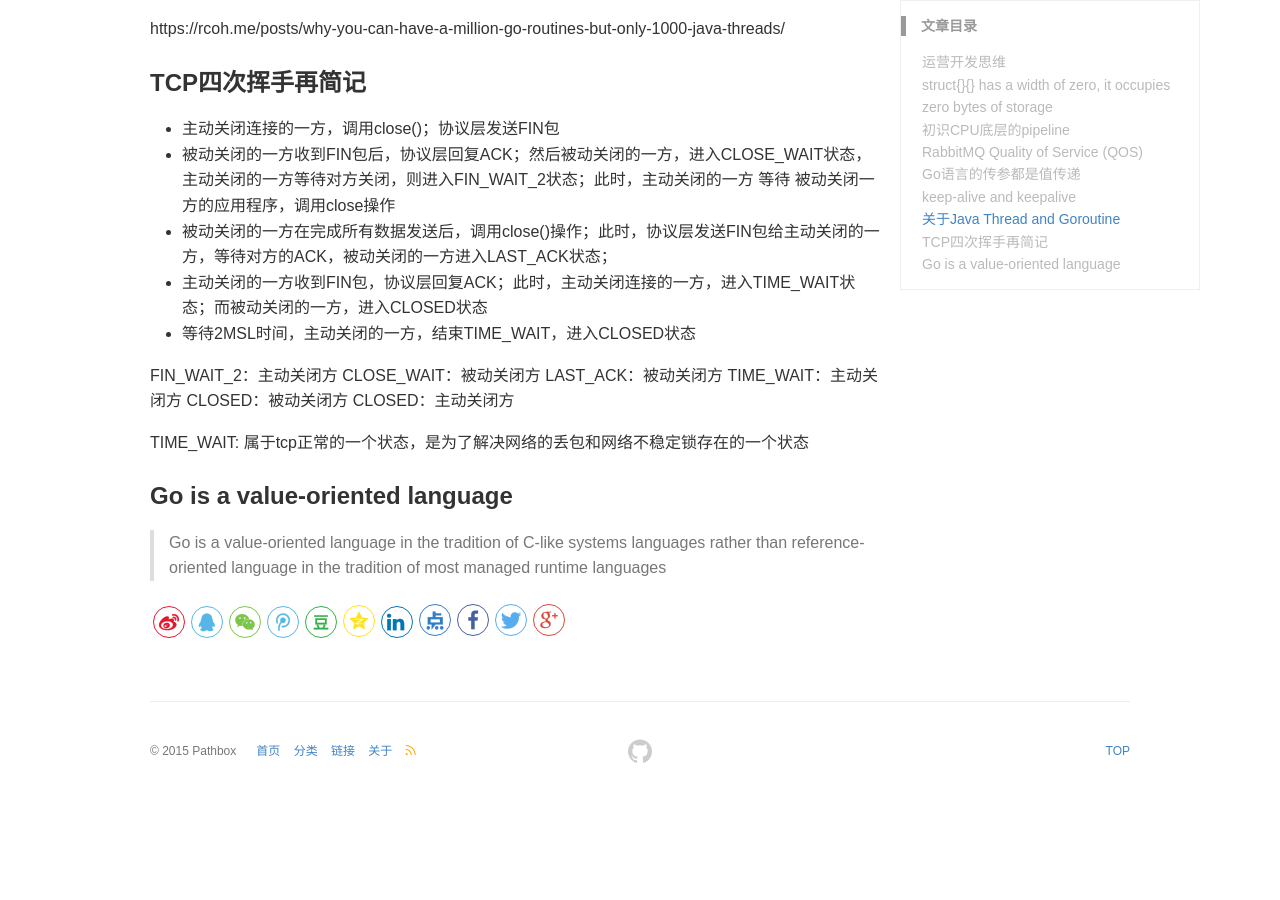
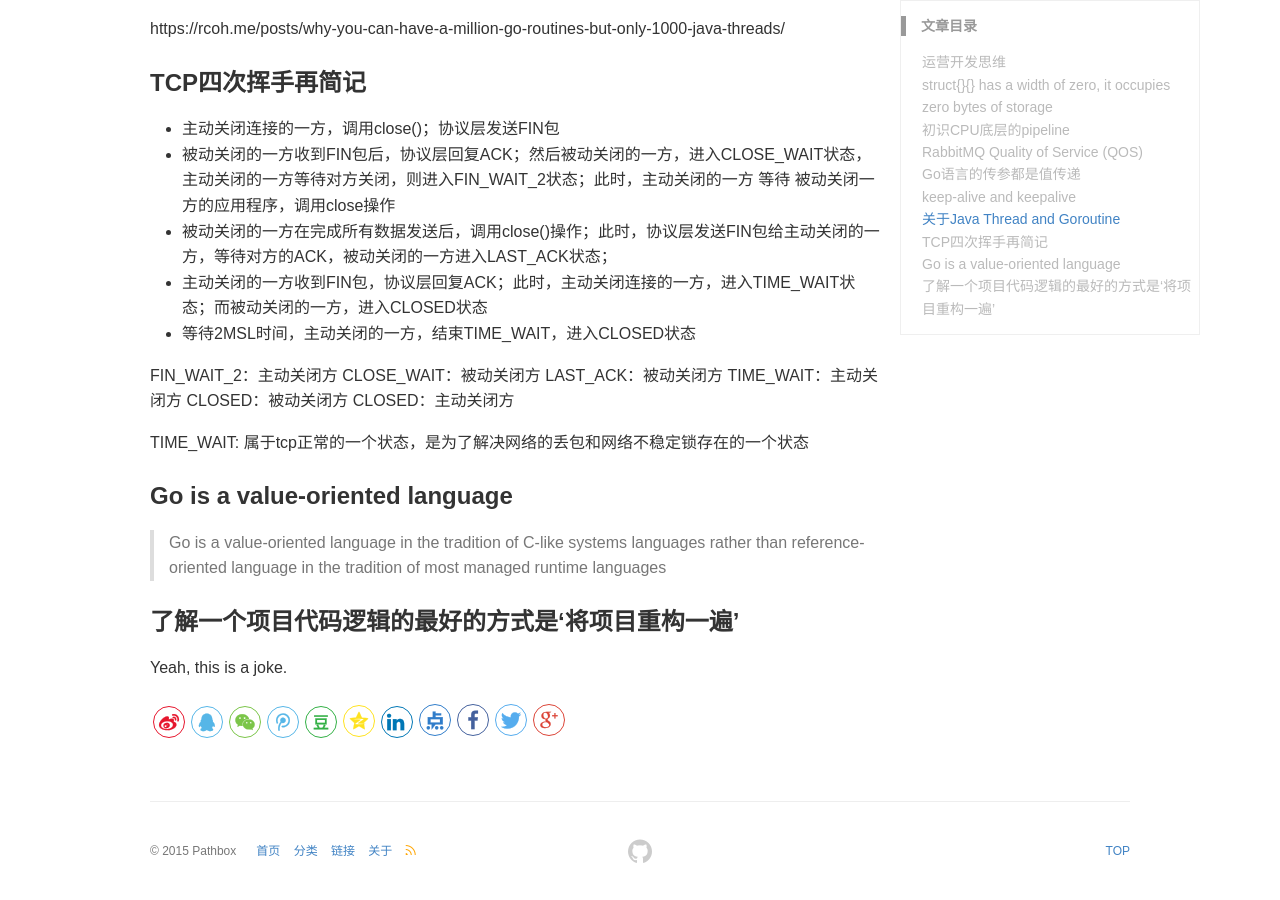
Before and after one commit to pathbox/pathbox.github.io, a Jekyll site: the page built from _posts/2018-07-04-work-summary-in-UCloud-18.md, in a window 1280 px wide and 900 px high, scrolled down 3559 px. Built offline with Jekyll 4.4.1, drawn with Linux system fonts in a browser that asks for light colours; before the commit the page ends 4359 px from its top, so only the background shows below that.

Commit message:
了解一个项目代码逻辑的最好的方式是‘将项目重构一遍’

```diff
--- a/_posts/2018-07-04-work-summary-in-UCloud-18.md
+++ b/_posts/2018-07-04-work-summary-in-UCloud-18.md
@@ -147,3 +147,6 @@ TIME_WAIT: 属于tcp正常的一个状态，是为了解决网络的丢包和网
 ### Go is a value-oriented language
 
 >Go is a value-oriented language in the tradition of C-like systems languages rather than reference-oriented language in the tradition of most managed runtime languages
+
+### 了解一个项目代码逻辑的最好的方式是‘将项目重构一遍’
+Yeah, this is a joke.
```
